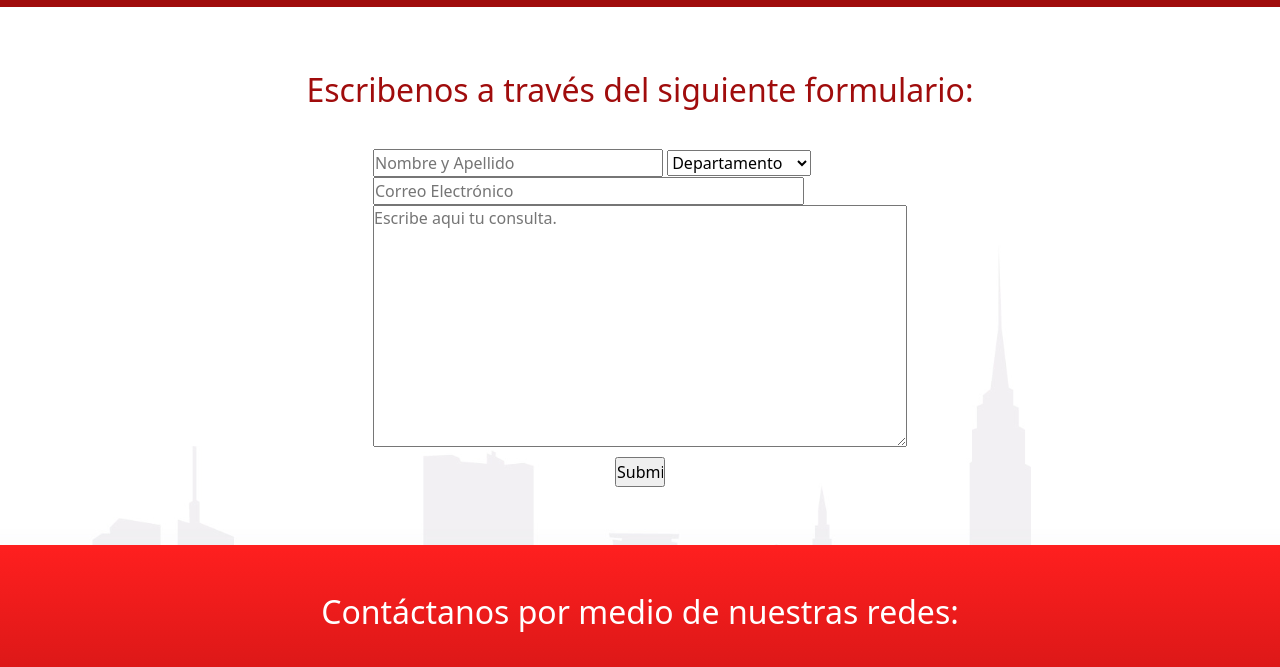
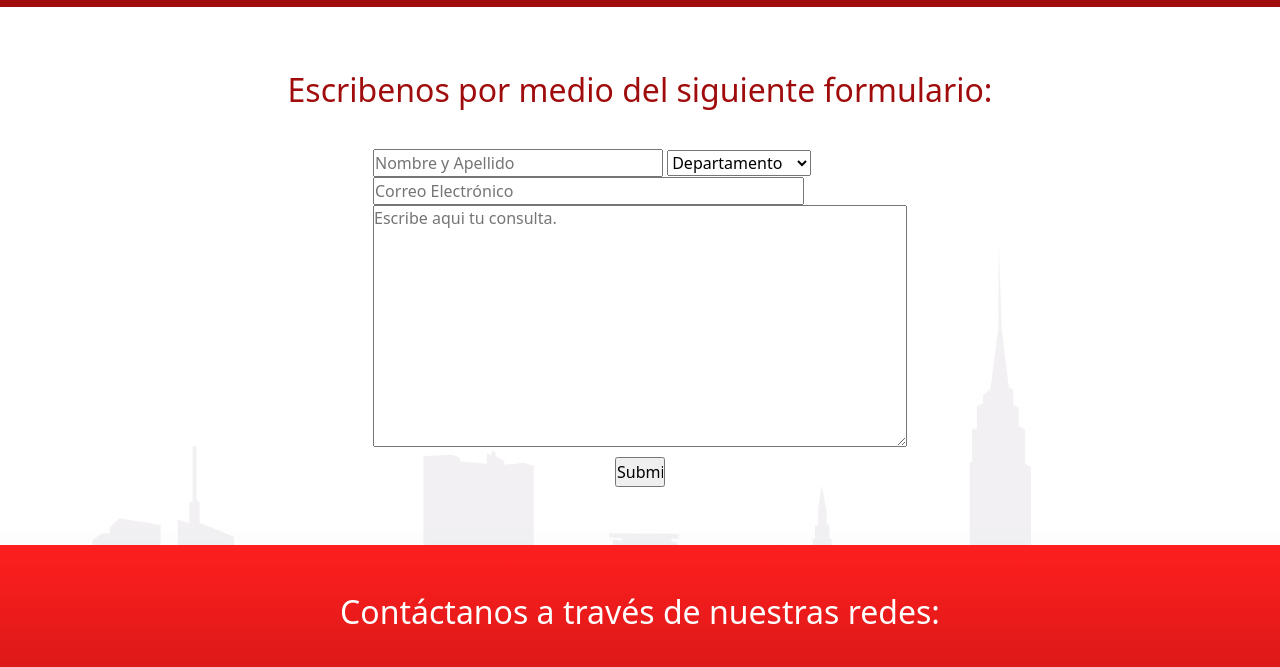
Before and after one commit to Roberto031094/PreEntrega3-Rodriguez, a website: page paginas/contacto.html in a window 1280 px wide. Shown: the part 93-760 px from the top of the page. Drawn offline with nearby package versions, Linux system fonts and the light colour scheme.

Commit message:
Correcciones CONTACTO

```diff
--- a/paginas/contacto.html
+++ b/paginas/contacto.html
@@ -21,7 +21,7 @@
     </header>
     <main>
         <section class="contacto__formulario mt-5  mb-5 d-flex flex-column align-items-center">
-          <h2 class="formulario__titulo text-center mb-4 p-3">Escribenos a través del siguiente formulario:</h2>
+          <h2 class="formulario__titulo text-center mb-4 p-3">Escribenos por medio del siguiente formulario:</h2>
           <form action="">
               <input type="text" placeholder="Nombre y Apellido" class="contacto__nombre">
               <select name="Localidad" id="">
@@ -49,7 +49,7 @@
           </form>
         </section>
         <section class="enlaces__redes pt-5 pb-5">
-          <h2 class="enlaces__titulo text-center">Contáctanos por medio de nuestras redes:</h2>
+          <h2 class="enlaces__titulo text-center">Contáctanos a través de nuestras redes:</h2>
           <ul class="enlaces__lista d-flex flex-row justify-content-evenly p-0">
               <li><a href="https://www.facebook.com/" target="blank"><img src="../imagenes/red-facebook.png" alt="facebook" class="enlaces__icono"></a></li>
               <li><a href="https://web.whatsapp.com/" target="blank"><img src="../imagenes/red-whatsapp.png" alt="whatsapp" class="enlaces__icono"></a></li>
```
